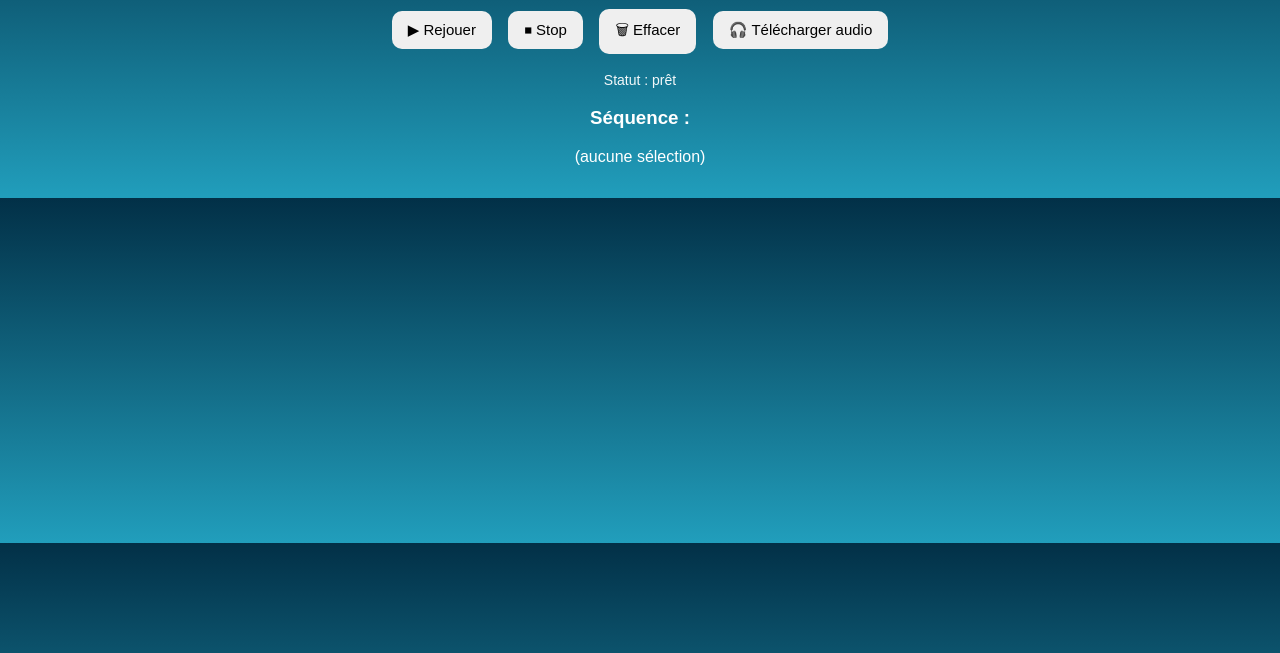
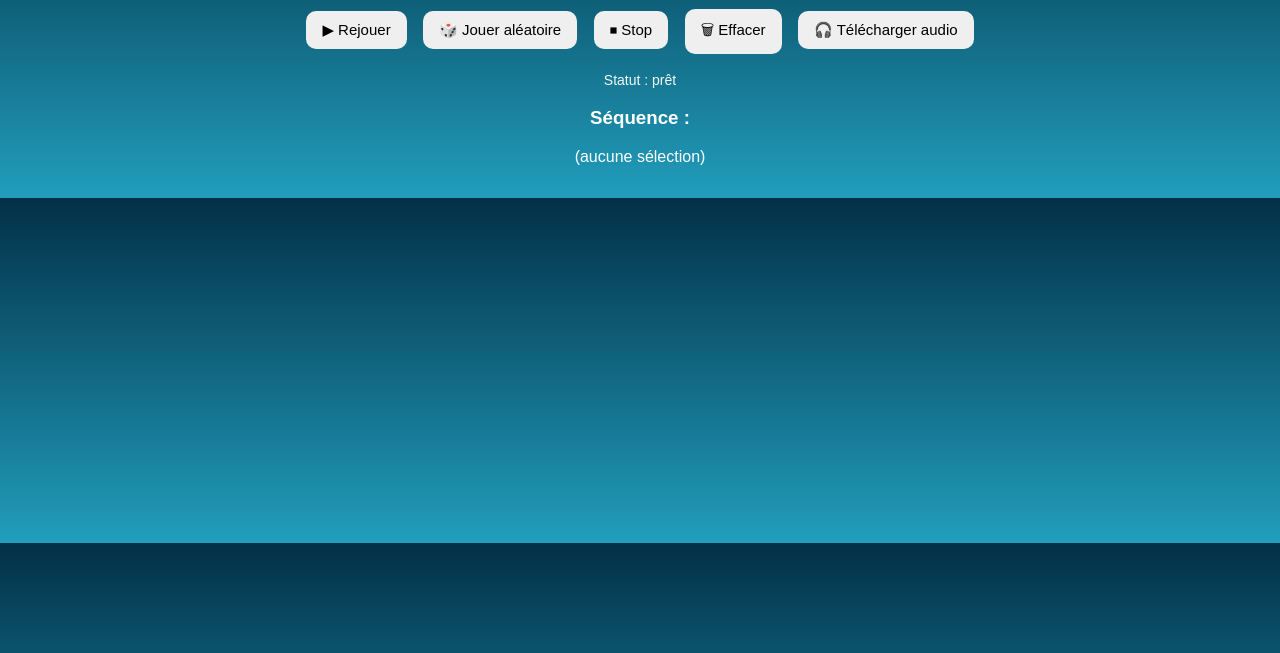
Before and after one commit to rebacalop01-ui/chantbaleines, a plain HTML site: page index.html in a window 1280 px wide. Shown: the part 147-800 px from the top of the page. Drawn offline with Linux system fonts and the light colour scheme.

Commit message:
Update index.html

```diff
--- a/index.html
+++ b/index.html
@@ -60,6 +60,7 @@ button{
 
 <div>
   <button onclick="playSequence()">▶ Rejouer</button>
+  <button onclick="playRandomSequence()">🎲 Jouer aléatoire</button>
   <button onclick="stopAll()">⏹ Stop</button>
   <button onclick="clearSequence()">🗑 Effacer</button>
   <button onclick="exportSequenceAudio()">🎧 Télécharger audio</button>
@@ -70,7 +71,7 @@ button{
 <h3>Séquence :</h3>
 <div id="sequenceDisplay">(aucune sélection)</div>
 
-<!-- AUDIOS (GitHub Pages) -->
+<!-- AUDIOS -->
 <audio id="Baleine1" src="sounds/baleine1.mp3"></audio>
 <audio id="Baleine2" src="sounds/baleine2.mp3"></audio>
 <audio id="Baleine3" src="sounds/baleine3.mp3"></audio>
@@ -81,6 +82,8 @@ button{
 /* ===== ÉTAT ===== */
 let sequence = [];
 let activeAudios = [];
+
+const ALL_SOUNDS = ["Baleine1","Baleine2","Baleine3","Baleine4","Baleine5"];
 
 const seqEl = document.getElementById("sequenceDisplay");
 const statusEl = document.getElementById("status");
@@ -159,6 +162,23 @@ function clearSequence(){
   setStatus("Séquence effacée");
 }
 
+/* ===== PHRASE ALÉATOIRE ===== */
+function playRandomSequence(){
+  stopAll();
+
+  const length = Math.floor(Math.random() * 4) + 3; // entre 3 et 6 sons
+  sequence = [];
+
+  for(let i=0;i<length;i++){
+    const rand = ALL_SOUNDS[Math.floor(Math.random() * ALL_SOUNDS.length)];
+    sequence.push(rand);
+  }
+
+  renderSequence();
+  setStatus("Phrase aléatoire");
+  playSequence();
+}
+
 /* ===== EXPORT AUDIO WAV ===== */
 async function exportSequenceAudio(){
   if(sequence.length === 0){
@@ -184,11 +204,7 @@ async function exportSequenceAudio(){
   let totalLength = 0;
   buffers.forEach(b => totalLength += b.length);
 
-  const finalBuffer = audioCtx.createBuffer(
-    1,
-    totalLength,
-    audioCtx.sampleRate
-  );
+  const finalBuffer = audioCtx.createBuffer(1, totalLength, audioCtx.sampleRate);
 
   let offset = 0;
   buffers.forEach(buffer => {
```
